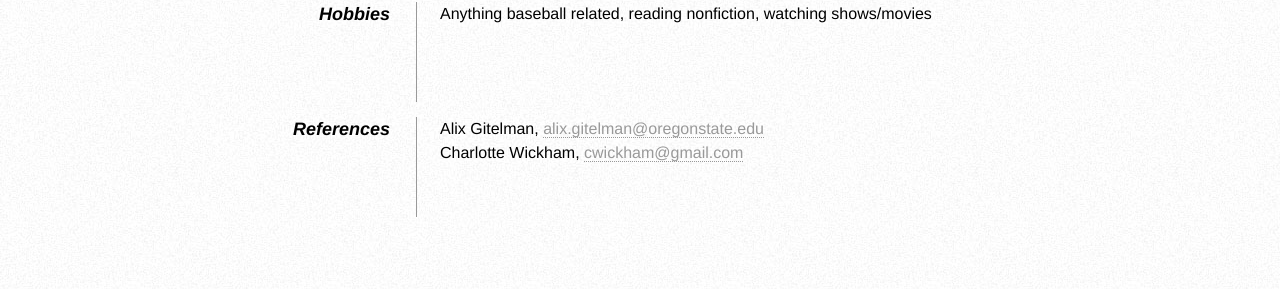
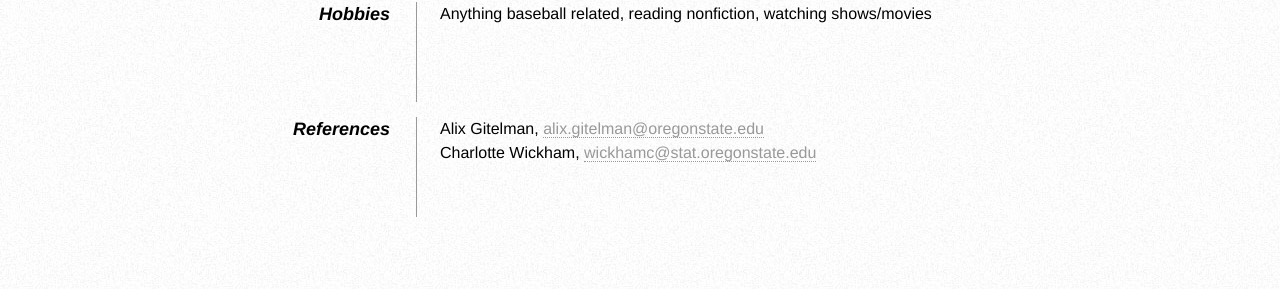
Before and after one commit to cwcomiskey/cwcomiskey.github.io, a Jekyll site: the page resume/index.html, which Jekyll copies as it is, in a window 1280 px wide. Shown: the part 1069-1358 px from the top of the page. Built offline with Jekyll 4.4.1, drawn with Linux system fonts in a browser that asks for light colours.

Commit message:
Update index.html

```diff
--- a/resume/index.html
+++ b/resume/index.html
@@ -118,7 +118,7 @@
             <dt>References</dt>
             <dd>Alix Gitelman, <a class="email" href="mailto:alix.gitelman@oregonstate.edu">alix.gitelman@oregonstate.edu</a> </dd>
              <!-- Email:  -->
-            <dd>Charlotte Wickham, <a class="email" href="mailto:cwickham@gmail.com">cwickham@gmail.com</a> </dd>
+            <dd>Charlotte Wickham, <a class="email" href="mailto:wickhamc@stat.oregonstate.edu">wickhamc@stat.oregonstate.edu</a> </dd>
              <!-- This is a comment!!  -->
             <dd class="clear"></dd>
         </dl>
```
